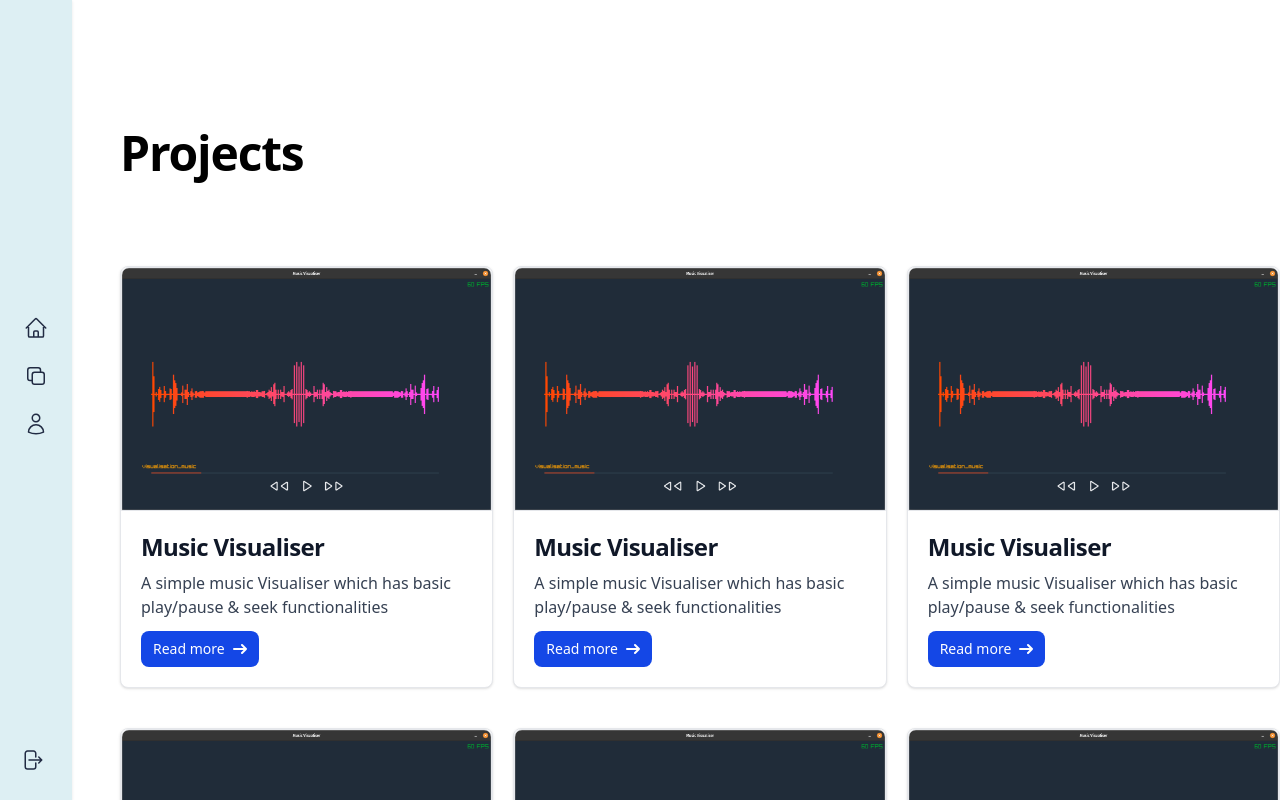
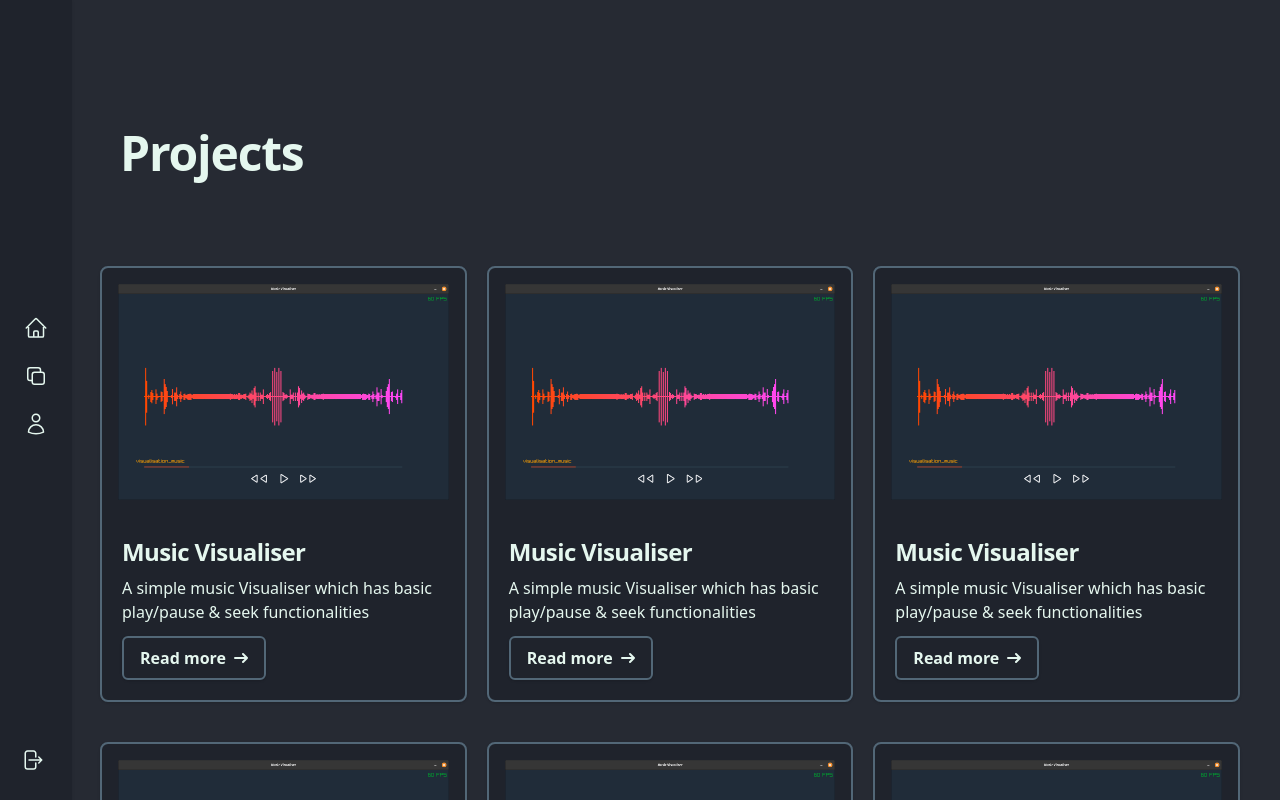
Before and after one commit to amalsaju/PersonalWebsite, a React (Vite) app in the folder personal-website/: page /projects in a window 1280 px wide. Shown: the top 800 px of the page. Built offline with nearby package versions, Linux system fonts and the light colour scheme.

Commit message:
Feat: Added dark/light theming to projects section + style changes to dark mode contact section button

```diff
--- a/personal-website/index.html
+++ b/personal-website/index.html
@@ -7,7 +7,7 @@
     <link href="./src/index.css" rel="stylesheet">
   </head>
   <body>
-    <div id="root" data-theme="light"></div>
+    <div id="root" data-theme="dark"></div>
     <script type="module" src="./src/main.jsx"></script>
   </body>
 </html>
--- a/personal-website/src/App.css
+++ b/personal-website/src/App.css
@@ -2,6 +2,7 @@
 @custom-variant dark (&:where([data-theme=dark], [data-theme=dark] *));
 
 @theme {
+  /* Dark color theme*/
   --color-primary-dark: #262a33;
   --color-highlight-dark: #43ffaf;
   /* --caret-dark: #43ffaf; */
@@ -11,6 +12,7 @@
   --color-error-dark: #ff5f5f;
   --color-error-alt-dark: #d22a2a;
 
+  /* Light color theme */
   --color-primary-light: #ffffff;
   --color-highlight-light: #212b43;
   /* --caret-col-light: #212b43*/
--- a/personal-website/src/contacts/contact.jsx
+++ b/personal-website/src/contacts/contact.jsx
@@ -107,7 +107,7 @@ export default function Contact() {
             <button
               value="Send"
               disabled={isSubmitting}
-              className="shadow text-text-light dark:text-text-dark border-2 border-highlight-light dark:border-highlight-dark hover:border-primary-light dark:hover:border-primary-dark hover:text-primary-light dark:hover:text-primary-dark hover:bg-highlight-light dark:hover:bg-highlight-dark focus:shadow-outline focus:outline-none font-bold py-2 px-4 rounded-md"
+              className="shadow text-text-light dark:text-text-dark border-2 border-highlight-light dark:border-secondary-dark hover:border-primary-light dark:hover:border-primary-dark hover:text-primary-light dark:hover:text-primary-dark hover:bg-highlight-light dark:hover:bg-highlight-dark focus:shadow-outline focus:outline-none font-bold py-2 px-4 rounded-md"
               type="submit"
             >
               Submit
--- a/personal-website/src/projects/project-card.jsx
+++ b/personal-website/src/projects/project-card.jsx
@@ -1,31 +1,23 @@
-
 export default function ProjectCard({ name, description, imageName }) {
-
   return (
-    <div className="max-w-sm mb-5 bg-white border border-gray-200 rounded-lg shadow-sm dark:bg-gray-800 dark:border-gray-700">
+    <div className="max-w-sm mb-5 bg-secondary-alt-light dark:bg-secondary-alt-dark border-2 border-highlight-light dark:border-secondary-dark rounded-lg shadow-sm ">
       <a href="#">
-        <img
-          className="rounded-t-lg border border-gray-200"
-          src={`/images/${imageName}`}
-          alt=""
-        />
+        <img className="rounded-t-lg p-4" src={`/images/${imageName}`} alt="" />
       </a>
       <div className="p-5">
         <a href="#">
-          <h5 className="mb-2 text-2xl font-bold tracking-tight text-gray-900 dark:text-white">
+          <h5 className="mb-2 text-2xl font-bold tracking-tight text-text-light dark:text-text-dark">
             {name}
           </h5>
         </a>
-        <p className="mb-3 font-normal text-gray-700 dark:text-gray-400">
+        <p className="mb-3 font-normal text-text-light dark:text-text-dark">
           {description}
         </p>
-        <a
-          href="#"
-          className="inline-flex items-center px-3 py-2 text-sm font-medium text-center text-white bg-blue-700 rounded-lg hover:bg-blue-800 focus:ring-4 focus:outline-none focus:ring-blue-300 dark:bg-blue-600 dark:hover:bg-blue-700 dark:focus:ring-blue-800"
-        >
-          Read more
+        <button className="shadow text-text-light dark:text-text-dark border-2 border-highlight-light dark:border-secondary-dark hover:border-primary-light dark:hover:border-primary-dark hover:text-primary-light dark:hover:text-primary-dark hover:bg-highlight-light dark:hover:bg-highlight-dark focus:shadow-outline focus:outline-none font-bold py-2 px-4 rounded-md">
+          <div className="flex">
+            <span>Read more</span>
             <svg
-            className="rtl:rotate-180 w-3.5 h-3.5 ms-2"
+              className="rtl:rotate-180 w-3.5 ms-2 h-[1lh]"
               aria-hidden="true"
               xmlns="http://www.w3.org/2000/svg"
               fill="none"
@@ -39,7 +31,8 @@ export default function ProjectCard({ name, description, imageName }) {
                 d="M1 5h12m0 0L9 1m4 4L9 9"
               />
             </svg>
-        </a>
+          </div>
+        </button>
       </div>
     </div>
   );
--- a/personal-website/src/projects/projects.jsx
+++ b/personal-website/src/projects/projects.jsx
@@ -3,13 +3,13 @@ import data from "../projects/projects.json";
 
 export default function Projects() {
   return (
-    <div className="flex flex-col h-screen bg-primary-color">
+    <div className="flex flex-col h-screen bg-primary-light dark:bg-primary-dark">
       <div className="ml-30 mt-30 mb-20">
-        <h1 className="font-bold leading-snug tracking-tight text-text-color  text-3xl lg:max-w-3xl lg:text-5xl">
+        <h1 className="font-bold leading-snug tracking-tight text-text-light dark:text-text-dark text-3xl lg:max-w-3xl lg:text-5xl">
           Projects
         </h1>
       </div>
-      <div className="flex flex-col pl-30 items-end gap-5 bg-primary-color md:grid md:grid-cols-3 md:justify-items-center">
+      <div className="flex flex-col pl-25 pr-10 items-end gap-5 bg-primary-light dark:bg-primary-dark md:grid md:grid-cols-3 md:justify-items-center">
         {data.map((item) => (
           <ProjectCard
             key={item.id}
--- a/personal-website/src/sidebar/sidebar.jsx
+++ b/personal-website/src/sidebar/sidebar.jsx
@@ -14,7 +14,7 @@ export default function Sidebar() {
           <div className="flex items-center h-full">
             <div className="">
               <ul className="">
-                <li className=" p-1 rounded-md stroke-text-light dark:stroke-text-dark text-text-light dark:text-text-dark hover:bg-highlight-light dark:hover:bg-highlight-dark hover:stroke-primary-light dark:hover:stroke-primary-dark hover:text-primary-light dark:hover:text-primary-dark">
+                <li className="p-1 rounded-md stroke-text-light dark:stroke-text-dark text-text-light dark:text-text-dark hover:bg-highlight-light dark:hover:bg-highlight-dark hover:stroke-primary-light dark:hover:stroke-primary-dark hover:text-primary-light dark:hover:text-primary-dark">
                   <a
                     href="/"
                     className="flex items-center p-2 space-x-3 rounded-md"
```
Lines whose indentation alone changed are shown as unchanged.
